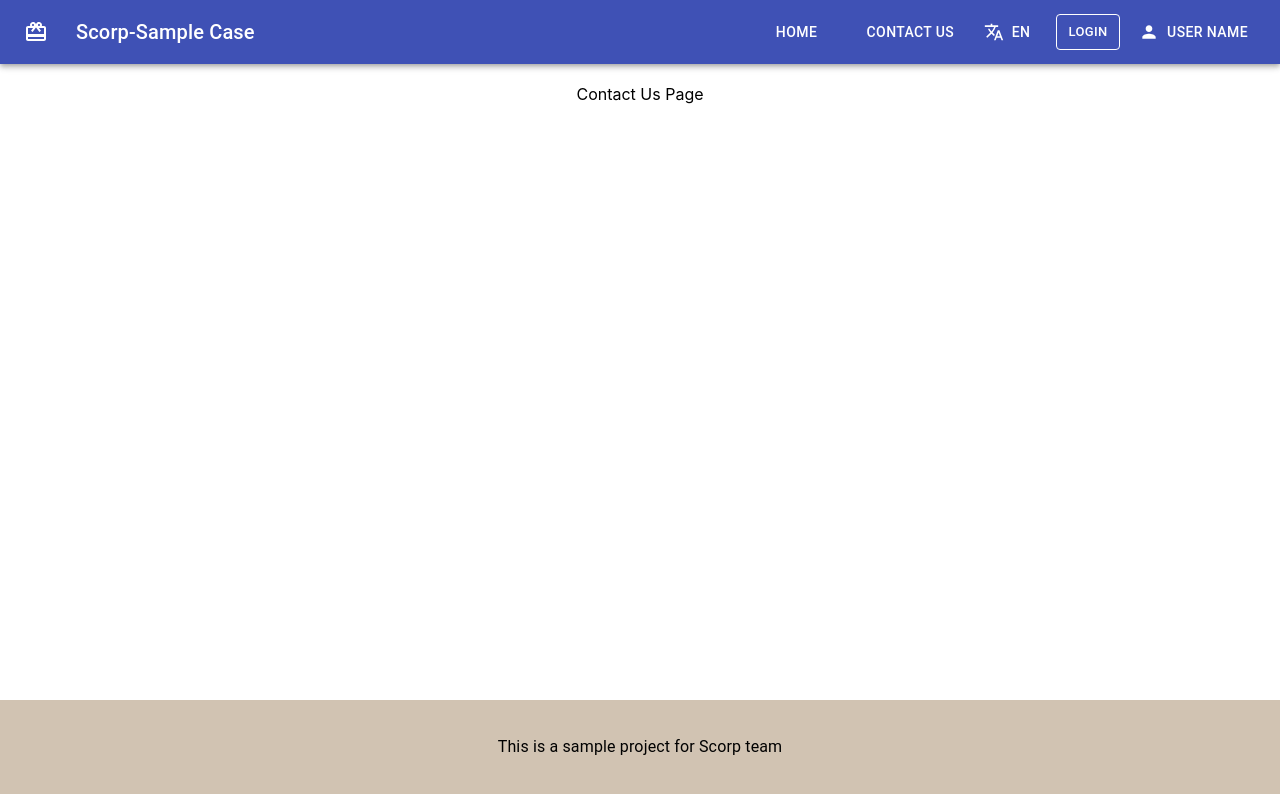
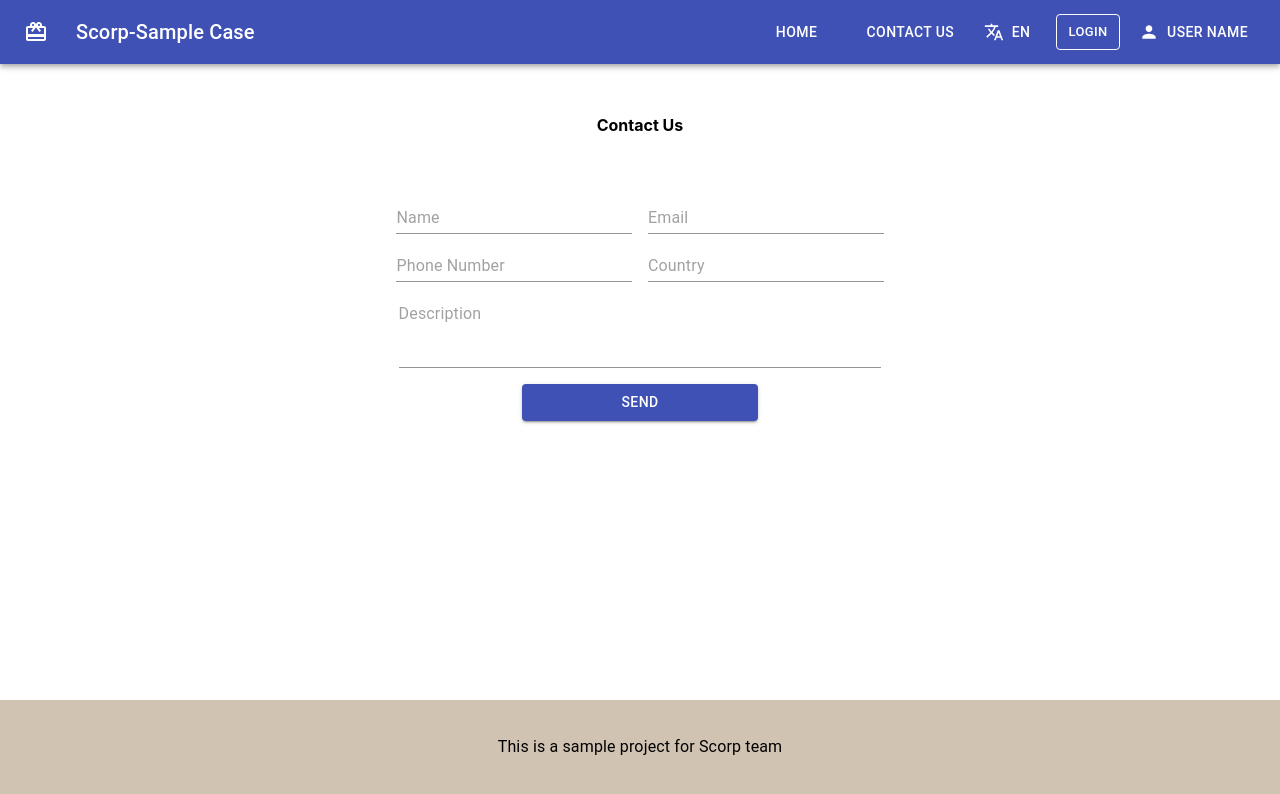
Before and after one commit to Mona95/Localization-React, a React (Create React App) app: page /contactus in a window 1280 px wide. Shown: the top 794 px of the page. Built offline with nearby package versions, Linux system fonts and the light colour scheme.

Commit message:
implement first version of homePage and contactForm

```diff
--- a/src/components/routes/Contact/Contact.style.js
+++ b/src/components/routes/Contact/Contact.style.js
@@ -1,9 +1,12 @@
-import { makeStyles } from "@material-ui/core/styles";
+import { makeStyles } from "@material-ui/core";
 
 const useStyles = makeStyles((theme) => ({
   contentWrapper: {
-    padding: 20,
+    padding: "4%",
     textAlign: "center",
+  },
+  title: {
+    fontWeight: "bold",
   },
 }));
 
--- /dev/null
+++ b/src/components/routes/Contact/ContactForm/ContactForm.style.js
@@ -0,0 +1,11 @@
+const styles = (theme) => ({
+  form: {
+    marginTop: "5%",
+    "& > *": {
+      margin: theme.spacing(1),
+      width: "20%",
+    },
+  },
+});
+
+export default styles;
--- /dev/null
+++ b/src/components/routes/Contact/ContactForm/index.js
@@ -0,0 +1,75 @@
+import React, { Component } from "react";
+import styles from "./ContactForm.style.js";
+import { Button, Input } from "@material-ui/core";
+import { withStyles } from "@material-ui/core/styles";
+
+class ContactForm extends Component {
+  state = {
+    name: "",
+    email: "",
+    phonenumber: "",
+    country_code: "",
+    text: "",
+  };
+
+  handleItemChange = (event) => {
+    this.setState({ [event.target.name]: event.target.value });
+  };
+
+  onSend = (event) => {
+    event.preventDefault();
+    console.log(this.state);
+  };
+
+  render() {
+    let { classes } = this.props;
+    return (
+      <form className={classes.form} name="contactus-form" autoComplete="on">
+        <Input
+          name="name"
+          placeholder="Name"
+          onChange={this.handleItemChange}
+        />
+        <Input
+          type="email"
+          placeholder="Email"
+          onChange={this.handleItemChange}
+          name="email"
+        />
+        <br />
+        <Input
+          name="phonenumber"
+          placeholder="Phone Number"
+          onChange={this.handleItemChange}
+          type="number"
+        />
+        <Input
+          name="country_code"
+          type="search"
+          onChange={this.handleItemChange}
+          placeholder="Country"
+        />
+        <br />
+        <Input
+          style={{ width: "41%" }}
+          name="text"
+          multiline={true}
+          onChange={this.handleItemChange}
+          rows={3}
+          placeholder="Description"
+        />
+        <br />
+        <Button
+          variant="contained"
+          color="primary"
+          type="submit"
+          onClick={this.onSend}
+        >
+          SEND
+        </Button>
+      </form>
+    );
+  }
+}
+
+export default withStyles(styles)(ContactForm);
--- a/src/components/routes/Contact/index.js
+++ b/src/components/routes/Contact/index.js
@@ -1,13 +1,17 @@
 import React from "react";
 import Navbar from "../../../containers/Navbar";
 import useStyles from "./Contact.style.js";
+import ContactForm from "./ContactForm";
 
 export default function Contact() {
   let classes = useStyles();
   return (
     <div>
       <Navbar />
-      <div className={classes.contentWrapper}>Contact Us Page</div>
+      <div className={classes.contentWrapper}>
+        <span className={classes.title}>Contact Us</span>
+        <ContactForm />
+      </div>
     </div>
   );
 }
--- a/src/components/routes/Home/Home.style.js
+++ b/src/components/routes/Home/Home.style.js
@@ -2,9 +2,13 @@ import { makeStyles } from "@material-ui/core/styles";
 
 const useStyles = makeStyles((theme) => ({
   contentWrapper: {
-    padding: 20,
+    padding: "4%",
     textAlign: "center",
   },
+  title: {
+    fontWeight: "bold",
+  },
+  articleP: { textAlign: "left", lineHeight: 2 },
 }));
 
 export default useStyles;
--- a/src/components/routes/Home/index.js
+++ b/src/components/routes/Home/index.js
@@ -7,7 +7,22 @@ export default function Home() {
   return (
     <>
       <Navbar />
-      <div className={classes.contentWrapper}>Home Page</div>
+      <div className={classes.contentWrapper}>
+        <span className={classes.title}>Home Page</span>
+        <p className={classes.articleP}>
+          Excessive screen time can be harmful to our well-being, but we can
+          free ourselves from tech’s hooks with goals, rules and boundaries.
+          “There’s lots of great things to do online, but moderation is often
+          the best rule for life, and it’s no different when it comes to
+          screens,” said Jean Twenge, a psychology professor at San Diego State
+          University and the author of “iGen,” a book about younger generations
+          growing up in the smartphone era. Too much screen time can take a toll
+          on our mental health, depriving us of sleep and more productive tasks,
+          experts said. I, for one, am experiencing this. Before the pandemic,
+          my average daily screen time on my phone was three and a half hours.
+          Over the last eight months, that has nearly doubled.
+        </p>
+      </div>
     </>
   );
 }
```
Also changed, not shown: 1 other file (tests, documents, lock files or other folders).
